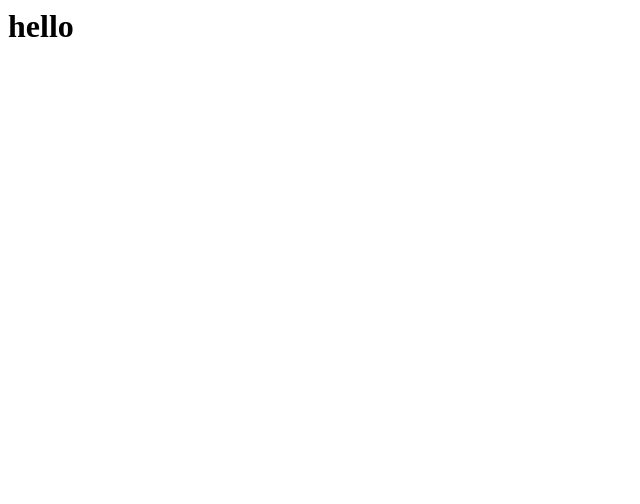
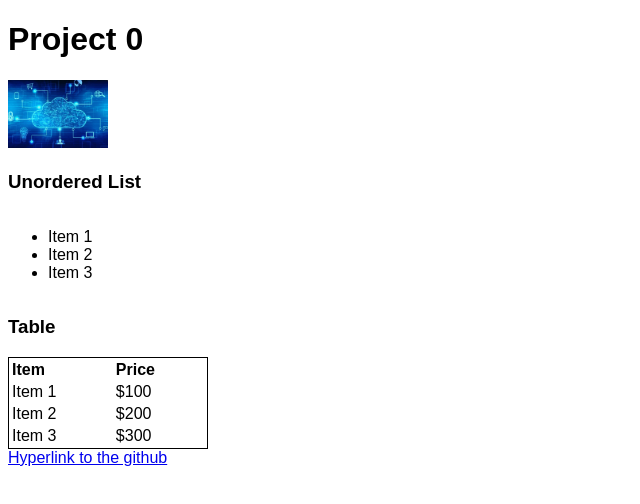
Before and after one commit to XuandongZhao/CS291A_Project, a plain HTML site: page index.html in a window 1280 px wide. Shown: the whole page, without its empty margins (0-640 px from the left). Drawn offline with Linux system fonts and the light colour scheme.

Commit message:
add code

```diff
--- a/index.html
+++ b/index.html
@@ -1 +1,41 @@
-<h1> hello </h1>
+<!DOCTYPE html>
+<html lang="en">
+<head>
+	<link rel="stylesheet" href="style.css">
+	<title>Xuandong Zhao Project0</title>
+</head>
+<body>
+	<header id="head"><h1>Project 0</h1></header>
+	<img id="image" src="internet.png" alt="Internet">
+	<div id="listTable">
+		<h3>Unordered List</h3>
+		<ul id="list">
+			<li>Item 1</li>
+			<li>Item 2</li>
+			<li>Item 3</li>
+		</ul>
+		<h3>Table</h3>
+		<table id="table">
+			<tr>
+				<th>Item</th>
+				<th>Price</th>
+			</tr>
+			<tr>
+				<td>Item 1</td>
+				<td>$100</td>
+			</tr>
+			<tr>
+				<td>Item 2</td>
+				<td>$200</td>
+			</tr>
+			<tr>
+				<td>Item 3</td>
+				<td>$300</td>
+			</tr>
+        </table>
+        <a href="https://xuandongzhao.github.io/CS291A_Project/" id="hyperlink">
+            Hyperlink to the github
+        </a>
+	</div>
+</body>
+</html>
--- /dev/null
+++ b/style.css
@@ -0,0 +1,17 @@
+body {
+	font-family: sans-serif
+}
+#listTable {
+	display: grid
+}
+#table {
+	text-align: left;
+	width: 200px;
+	border: 1px solid black;
+}
+#link {
+	font-size: small
+}
+#image {
+	width: 100px
+}
```
Also changed, not shown: internet.png (added).
